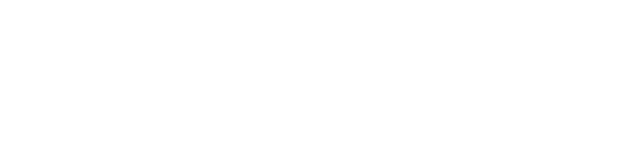
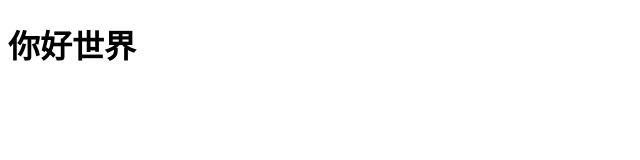
Before and after one commit to Code-dshwyx/git--demo, a plain HTML site: page index.html in a window 1280 px wide. Shown: the whole page, without its empty margins (0-640 px from the left). Drawn offline with Linux system fonts and the light colour scheme.

Commit message:
second save

```diff
--- a/index.html
+++ b/index.html
@@ -3,9 +3,9 @@
 <head>
     <meta charset="UTF-8">
     <meta name="viewport" content="width=device-width, initial-scale=1.0">
-    <title>Document</title>
+    <title>demo</title>
 </head>
 <body>
-
+    <h1>你好世界</h1>
 </body>
 </html>
```
